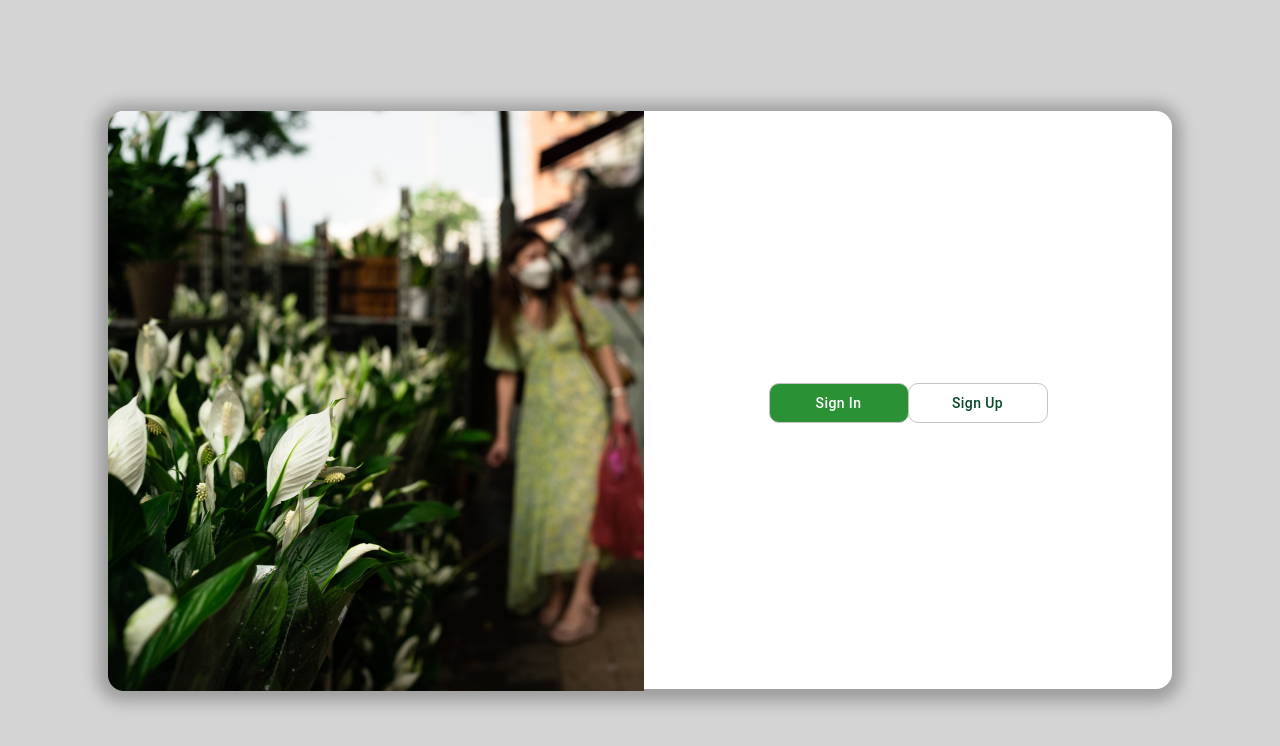
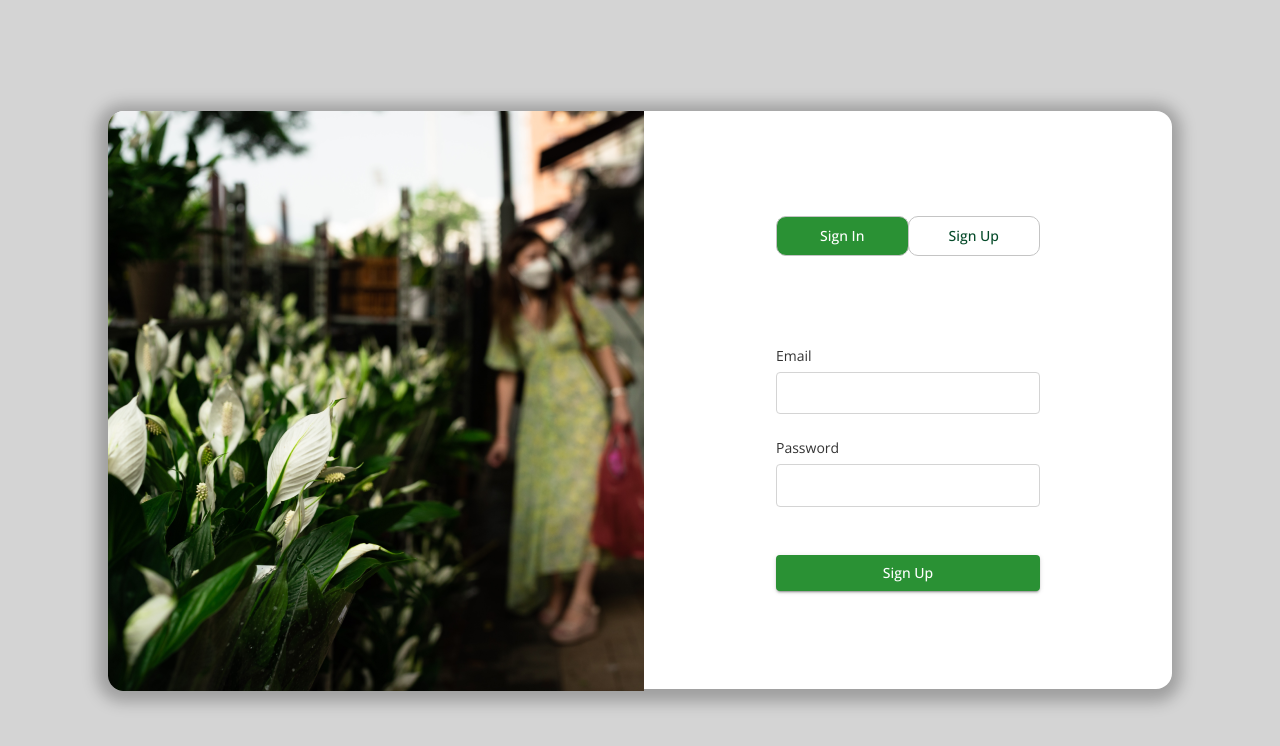
Before and after one commit to mousamdhakal/floral-exchange, a React (Create React App) app in the folder client/: page /login in a window 1280 px wide. Shown: the top 746 px of the page. Built offline with nearby package versions, Linux system fonts and the light colour scheme.

Commit message:
Add login form inputs and other components

```diff
--- a/client/package.json
+++ b/client/package.json
@@ -12,7 +12,8 @@
     "react-router-dom": "^5.3.0",
     "react-scripts": "4.0.3",
     "redux": "^4.1.1",
-    "redux-saga": "^1.1.3"
+    "redux-saga": "^1.1.3",
+    "sass": "^1.43.2"
   },
   "scripts": {
     "start": "react-scripts start",
--- a/client/public/index.html
+++ b/client/public/index.html
@@ -9,6 +9,14 @@
       content="Portal to exchange flower for flower enthusiasts"
     />
 
+    <!-- Import google fonts -->
+    <link rel="preconnect" href="https://fonts.googleapis.com" />
+    <link rel="preconnect" href="https://fonts.gstatic.com" crossorigin />
+    <link
+      href="https://fonts.googleapis.com/css2?family=Open+Sans:ital,wght@0,300;0,400;0,500;0,600;0,700;1,400&display=swap"
+      rel="stylesheet"
+    />
+
     <link rel="manifest" href="%PUBLIC_URL%/manifest.json" />
 
     <title>Floral Exchange</title>
--- /dev/null
+++ b/client/src/components/Button/Button.js
@@ -0,0 +1,25 @@
+import BaseButton from '@mui/material/Button'
+import './Button.scss'
+
+const Button = ({
+  variant,
+  handleClick,
+  rootButton,
+  containedButton,
+  children,
+}) => {
+  return (
+    <BaseButton
+      variant={variant ? variant : 'contained'}
+      onClick={handleClick}
+      classes={{
+        root: rootButton,
+        contained: containedButton,
+      }}
+    >
+      {children}
+    </BaseButton>
+  )
+}
+
+export default Button
--- /dev/null
+++ b/client/src/components/Button/Button.scss
@@ -0,0 +1,11 @@
+#root {
+  .contained-full-button {
+    background-color: var(--primary-green);
+    color: var(--white);
+    text-transform: none;
+
+    &:hover {
+      background-color: var(--dark-green);
+    }
+  }
+}
--- /dev/null
+++ b/client/src/components/Input/FormInput.js
@@ -0,0 +1,31 @@
+import { InputLabel, InputBase, containerClasses } from '@mui/material'
+
+import './FormInput.scss'
+
+const FormInput = ({
+  containerClass,
+  name,
+  id,
+  placeholder,
+  value,
+  handleChange,
+  type
+}) => {
+  return (
+    <div className={containerClass ? containerClass : 'input-root'}>
+      <InputLabel classes={{ root: 'form-input-label' }} htmlFor={id}>
+        {name}
+      </InputLabel>
+      <InputBase
+        classes={{ input: 'form-input', root: 'input-root' }}
+        onChange={handleChange}
+        value={value}
+        placeholder={placeholder ? placeholder : ''}
+        type={type ? type: 'text'}
+        id={id}
+      />
+    </div>
+  )
+}
+
+export default FormInput
--- /dev/null
+++ b/client/src/components/Input/FormInput.scss
@@ -0,0 +1,25 @@
+#root {
+  .input-root {
+    width: 100%
+  }
+
+  .form-input {
+    border-radius: 4px;
+    position: relative;
+    border: 1px solid var(--light-grey);
+    width: 100%;
+    padding: 10px 12px;
+    font-size: 14px;
+    font-weight: 500;
+
+    &:focus {
+      border: 1px solid var(--dark-grey)
+    }
+  }
+
+  .form-input-label {
+    font-size: 14px;
+    color: var(--dark-grey);
+    margin-bottom: 6px;
+  }
+}
--- /dev/null
+++ b/client/src/components/ToggleButtons/ToggleButtons.js
@@ -0,0 +1,43 @@
+import {useState} from 'react'
+
+import ToggleButton from '@mui/material/ToggleButton'
+import ToggleButtonGroup from '@mui/material/ToggleButtonGroup'
+
+const ToggleButtons = ({states, initialState, handleChange}) => {
+  const [buttonState, setButtonState] = useState(initialState)
+
+  const changeHandler = (e) => {
+    setButtonState(e.target.value)
+    handleChange(e)
+  }
+
+  return (
+    <ToggleButtonGroup
+      classes={{ root: 'login-button-group' }}
+      value={buttonState}
+      exclusive
+      onChange={changeHandler}
+    >
+      <ToggleButton
+        classes={{
+          root: 'login-button',
+          selected: 'selected-loginButton',
+        }}
+        value={states[0].value}
+      >
+        {states[0].name}
+      </ToggleButton>
+      <ToggleButton
+        classes={{
+          root: 'login-button',
+          selected: 'selected-loginButton',
+        }}
+        value={states[1].value}
+      >
+        {states[1].name}
+      </ToggleButton>
+    </ToggleButtonGroup>
+  )
+}
+
+export default ToggleButtons
--- a/client/src/index.js
+++ b/client/src/index.js
@@ -1,19 +1,36 @@
 import React from 'react'
 import ReactDOM from 'react-dom'
+import { createTheme, ThemeProvider } from '@mui/material/styles';
 
 import { Provider } from 'react-redux'
 
 import store from './store'
-import Routes from './routes';
-import '../src/styles/index.css'
+import Routes from './routes'
+import '../src/styles/index.scss'
 import '../src/styles/global.css'
+import '../src/styles/helpers.scss'
 
-const App = () => <Routes />;
+const theme = createTheme({
+  typography: {
+    fontFamily: [
+      'Open Sans',
+      'Nunito',
+      'Roboto',
+      '"Helvetica Neue"',
+      'Arial',
+      'sans-serif',
+    ].join(','),
+  },
+})
+
+const App = () => <Routes />
 
 ReactDOM.render(
   <React.StrictMode>
     <Provider store={store}>
-      <App />
+      <ThemeProvider theme={theme}>
+        <App />
+      </ThemeProvider>
     </Provider>
   </React.StrictMode>,
   document.getElementById('root')
--- a/client/src/styles/global.css
+++ b/client/src/styles/global.css
@@ -3,6 +3,7 @@ body {
   padding: 0;
   margin: 0;
   box-sizing: border-box;
+  font-family: 'Open Sans', sans-serif;
 
   /* variables */
   --primary-green: #2A9134;
--- /dev/null
+++ b/client/src/styles/helpers.scss
@@ -0,0 +1,61 @@
+#root {
+  .m-4 {
+    margin:4px
+  }
+
+  .m-8 {
+    margin: 8px
+  }
+
+  .m-16 {
+    margin: 16px
+  }
+
+  .m-24 {
+    margin: 24px
+  }
+
+  .mt-4 {
+    margin-top: 4px
+  }
+
+  .mt-8 {
+    margin-top: 8px
+  }
+
+  .mt-16 {
+    margin-top: 16px
+  }
+
+  .mt-24 {
+    margin-top: 24px
+  }
+
+  .mt-48 {
+    margin-top: 48px;
+  }
+
+  .mb-4 {
+    margin-bottom: 4px
+  }
+
+  .mb-8 {
+    margin-bottom: 8px
+  }
+
+  .mb-16 {
+    margin-bottom: 16px
+  }
+
+  .mb-24 {
+    margin-bottom: 24px
+  }
+
+  .mb-48 {
+    margin-bottom: 48px;
+  }
+
+  .half-width {
+    width: 50%
+  }
+}
--- a/client/src/styles/index.css
+++ b/client/src/styles/index.scss
@@ -32,10 +32,12 @@ body{
   display: flex;
   align-items: center;
   justify-content: center;
+  flex-direction: column;
 }
 
-/* .login-button-group {
-} */
+.login-button-group {
+  width: 100%;
+}
 
 .login-button.MuiButtonBase-root.MuiToggleButton-root {
   height: 40px;
@@ -52,3 +54,12 @@ body{
   background-color: var(--primary-green);
   color: var(--white);
 }
+
+.login-buttons-container {
+  margin-bottom: 90px;
+  width: 50%;
+}
+
+.half-width-container {
+  width: 50%;
+}
--- a/client/src/views/login/Login.js
+++ b/client/src/views/login/Login.js
@@ -1,9 +1,9 @@
 import { Component } from 'react'
 
-import ToggleButton from '@mui/material/ToggleButton'
-import ToggleButtonGroup from '@mui/material/ToggleButtonGroup'
-
 import LoginWrapper from '../../components/LoginWrapper'
+import FormInput from '../../components/Input/FormInput'
+import ToggleButtons from '../../components/ToggleButtons/ToggleButtons'
+import Button from '../../components/Button/Button'
 
 export class Login extends Component {
   constructor(props) {
@@ -11,14 +11,27 @@ export class Login extends Component {
 
     this.state = {
       buttonState: 'signIn',
+      email: '',
+      password: '',
     }
   }
 
-  handleChange = (e) => {
-    this.setState({buttonState:e.target.value})
+  handleChange = (e, name) => {
+    if (name == 'auth') {
+      this.setState({ buttonState: e.target.value })
+    } else if (name == 'email') {
+      this.setState({ email: e.target.value })
+    } else if (name == 'password') {
+      this.setState({ password: e.target.value })
+    }
   }
+
+  handleSignUp = () => {
+    console.log('Sign Up')
+  }
+
   render() {
-    const { buttonState } = this.state
+    const { buttonState, email, password } = this.state
 
     return (
       <LoginWrapper>
@@ -31,31 +44,32 @@ export class Login extends Component {
             />
           </div>
           <div className="login-formarea">
-            <ToggleButtonGroup
-              classes={{ root: 'login-button-group' }}
-              value={buttonState}
-              exclusive
-              onChange={this.handleChange}
-            >
-              <ToggleButton
-                classes={{
-                  root: 'login-button',
-                  selected: 'selected-loginButton',
-                }}
-                value="signIn"
-              >
-                Sign In
-              </ToggleButton>
-              <ToggleButton
-                classes={{
-                  root: 'login-button',
-                  selected: 'selected-loginButton',
-                }}
-                value="signUp"
-              >
-                Sign Up
-              </ToggleButton>
-            </ToggleButtonGroup>
+            <div className="login-buttons-container">
+              <ToggleButtons
+                initialState={'signIn'}
+                states={[
+                  { name: 'Sign In', value: 'signIn' },
+                  { name: 'Sign Up', value: 'signup' },
+                ]}
+                handleChange={(e) => this.handleChange(e, 'auth')}
+              />
+            </div>
+            <FormInput
+              containerClass={'half-width-container'}
+              name="Email"
+              id="login-email"
+              value={email}
+              handleChange={(e) => this.handleChange(e, 'email')}
+            />
+            <FormInput
+              containerClass={'half-width-container mt-24'}
+              name="Password"
+              id="login-password"
+              value={password}
+              type={'password'}
+              handleChange={(e) => this.handleChange(e, 'password')}
+            />
+            <Button variant={'contained'} containedButton={'contained-full-button half-width mt-48'} handleClick={this.handleSignUp}>Sign Up</Button>
           </div>
         </div>
       </LoginWrapper>
```
Also changed, not shown: 1 other file (tests, documents, lock files or other folders).
